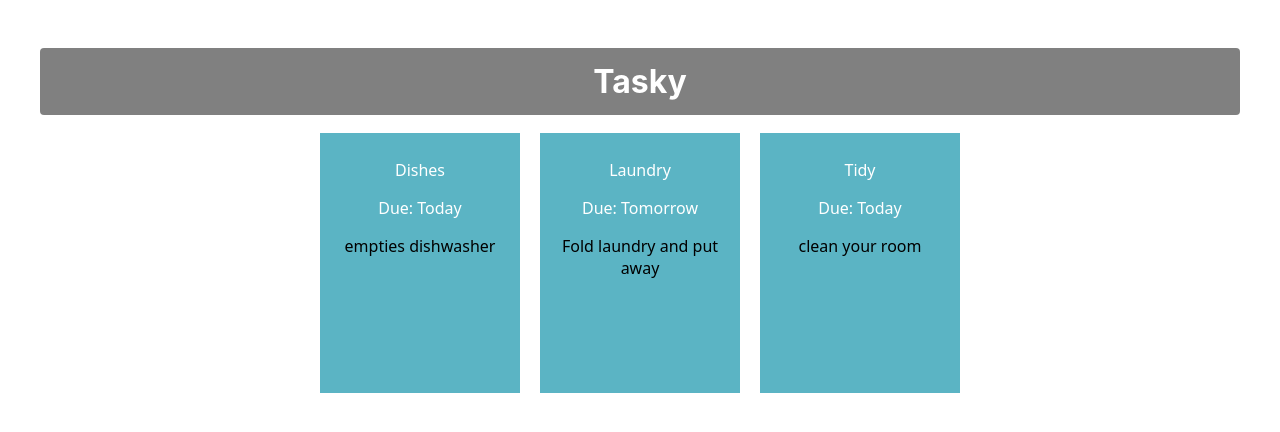
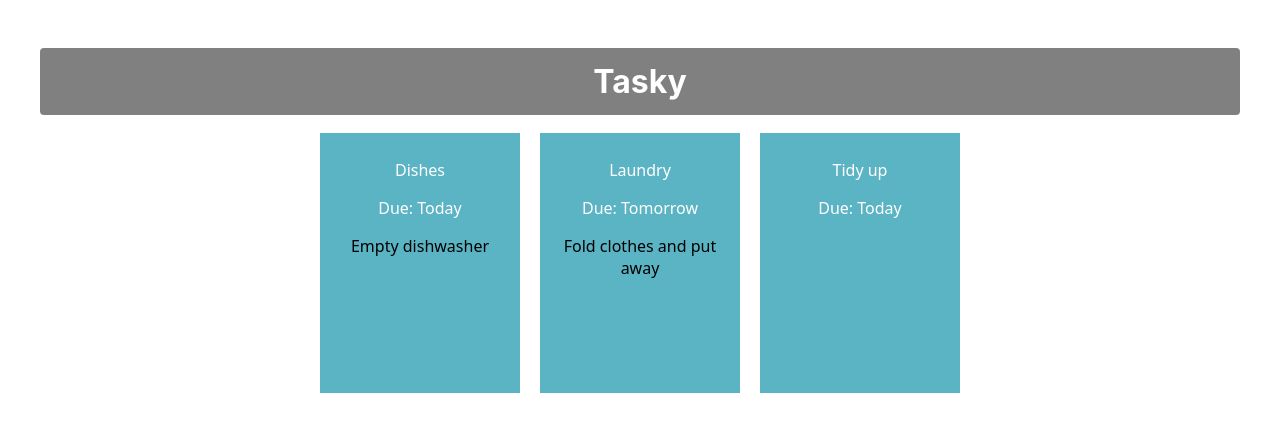
Before and after one commit to clinton825/react-basics-labs, a React (Create React App) app in the folder tasky/: page / in a window 1280 px wide. Shown: the top 432 px of the page. Built offline with nearby package versions, Linux system fonts and the light colour scheme.

Commit message:
Added task state

```diff
--- a/tasky/package.json
+++ b/tasky/package.json
@@ -34,5 +34,9 @@
       "last 1 firefox version",
       "last 1 safari version"
     ]
+  },
+  "devDependencies": {
+    "@babel/plugin-proposal-private-property-in-object": "^7.21.11",
+    "eslint-config-react-app": "^7.0.1"
   }
 }
--- a/tasky/src/App.js
+++ b/tasky/src/App.js
@@ -1,16 +1,21 @@
 import './App.css';
 import Task from './components/Task';
-
+import React, { useState } from 'react';
 function App() {
+  const [ taskState, setTaskState ] = useState({
+    tasks: [
+      { title:"Dishes", description: "Empty dishwasher", deadline: "Today" },
+      { title: "Laundry", description: "Fold clothes and put away", deadline: "Tomorrow" },
+      { title: "Tidy up", deadline: "Today" }
+    ]
+  });
   return (
     <div className="container">
-      <h1>Tasky</h1>
-      <Task title="Dishes" deadline="Today" description="empties dishwasher"/>
-      <Task title="Laundry" deadline="Tomorrow" description="Fold laundry and put away">
-
-        </Task>
-      <Task title="Tidy" deadline="Today" description="clean your room"/>
-    </div>
+    <h1>Tasky</h1>
+    <Task title={taskState.tasks[0].title} deadline={taskState.tasks[0].deadline} description={taskState.tasks[0].description} />
+    <Task title={taskState.tasks[1].title} deadline={taskState.tasks[1].deadline} description={taskState.tasks[1].description} />
+    <Task title={taskState.tasks[2].title} deadline={taskState.tasks[2].deadline} description={taskState.tasks[2].description} />
+  </div>
   );
 }
 
```
Also changed, not shown: 1 other file (tests, documents, lock files or other folders).
